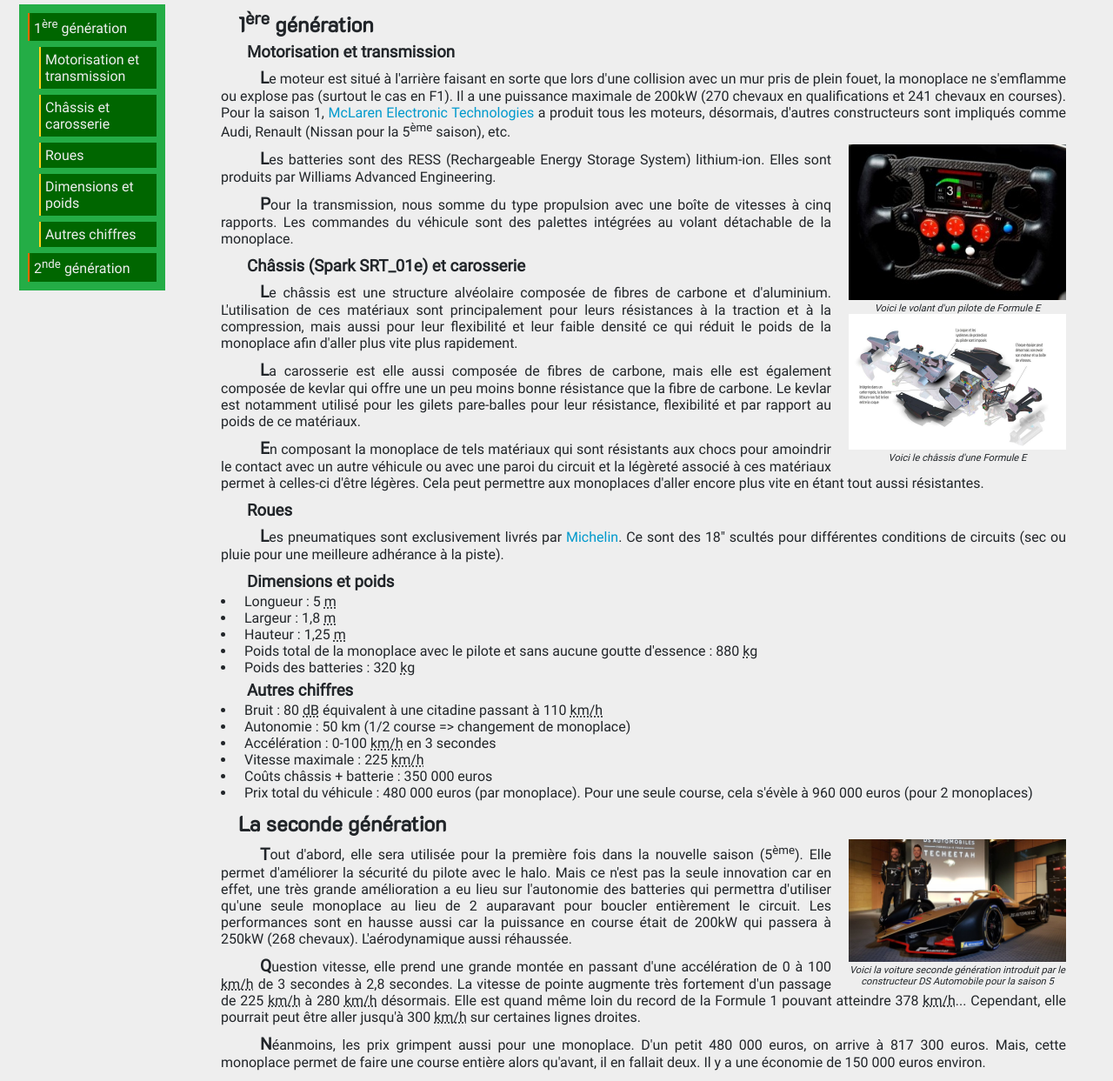
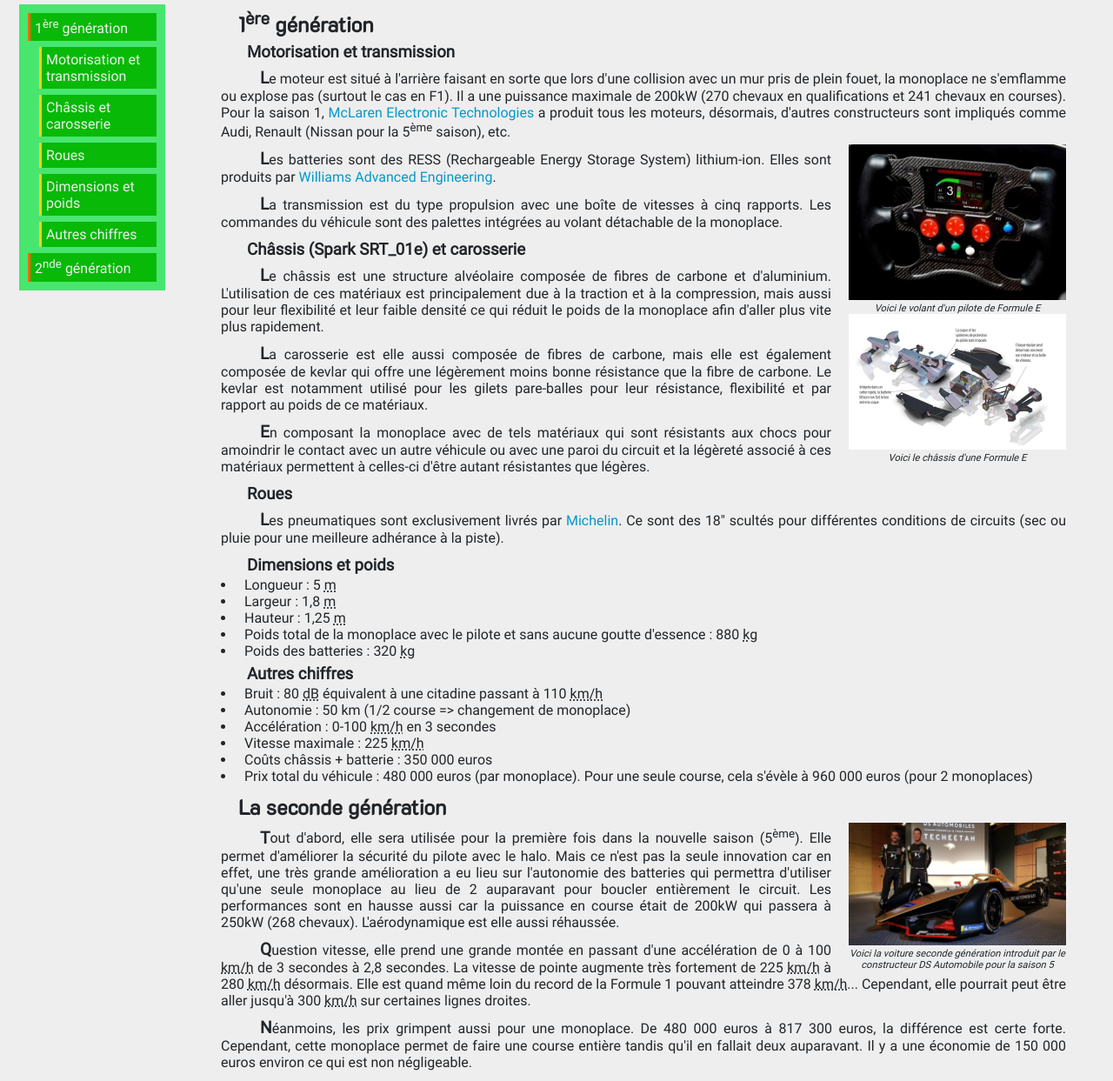
Before and after one commit to Guigui14460/Formule-e, a website: page dist/pages/fiche_technique.html in a window 1280 px wide. Shown: the part 895-2138 px from the top of the page at 87% size. Drawn offline with Linux system fonts and the light colour scheme; grey boxes are pictures that could not be loaded.

Commit message:
Add files via upload

```diff
--- a/dist/pages/fiche_technique.html
+++ b/dist/pages/fiche_technique.html
@@ -67,8 +67,8 @@
 						<img src="../images/formule-e-volant-300x214.jpg" alt="">
 						<figcaption>Voici le volant d'un pilote de Formule E</figcaption>
 					</figure>
-					<p>Les batteries sont des RESS (Rechargeable Energy Storage System) lithium-ion. Elles sont produits par Williams Advanced Engineering.</p>
-					<p>Pour la transmission, nous somme du type propulsion avec une boîte de vitesses à cinq rapports. Les commandes du véhicule sont des palettes intégrées au volant détachable de la monoplace.</p>
+					<p>Les batteries sont des RESS (Rechargeable Energy Storage System) lithium-ion. Elles sont produits par <a href="https://www.williamsf1.com/advanced-engineering">Williams Advanced Engineering</a>.</p>
+					<p>La transmission est du type propulsion avec une boîte de vitesses à cinq rapports. Les commandes du véhicule sont des palettes intégrées au volant détachable de la monoplace.</p>
 				</article>
 				<article id="chassis">
 					<h3>Châssis (Spark SRT_01e) et carosserie</h3>
@@ -76,9 +76,9 @@
 						<img src="../images/chassis.jpg" alt="">
 						<figcaption>Voici le châssis d'une Formule E</figcaption>
 					</figure>
-					<p>Le châssis est une structure alvéolaire composée de fibres de carbone et d'aluminium. L'utilisation de ces matériaux sont principalement pour leurs résistances à la traction et à la compression, mais aussi pour leur flexibilité et leur faible densité ce qui réduit le poids de la monoplace afin d'aller plus vite plus rapidement.</p>
-					<p>La carosserie est elle aussi composée de fibres de carbone, mais elle est également composée de kevlar qui offre une un peu moins bonne résistance que la fibre de carbone. Le kevlar est notamment utilisé pour les gilets pare-balles pour leur résistance, flexibilité et par rapport au poids de ce matériaux.</p>
-					<p>En composant la monoplace de tels matériaux qui sont résistants aux chocs pour amoindrir le contact avec un autre véhicule ou avec une paroi du circuit et la légèreté associé à ces matériaux permet à celles-ci d'être légères. Cela peut permettre aux monoplaces d'aller encore plus vite en étant tout aussi résistantes.</p>
+					<p>Le châssis est une structure alvéolaire composée de fibres de carbone et d'aluminium. L'utilisation de ces matériaux est principalement due à la traction et à la compression, mais aussi pour leur flexibilité et leur faible densité ce qui réduit le poids de la monoplace afin d'aller plus vite plus rapidement.</p>
+					<p>La carosserie est elle aussi composée de fibres de carbone, mais elle est également composée de kevlar qui offre une légèrement moins bonne résistance que la fibre de carbone. Le kevlar est notamment utilisé pour les gilets pare-balles pour leur résistance, flexibilité et par rapport au poids de ce matériaux.</p>
+					<p>En composant la monoplace avec de tels matériaux qui sont résistants aux chocs pour amoindrir le contact avec un autre véhicule ou avec une paroi du circuit et la légèreté associé à ces matériaux permettent à celles-ci d'être autant résistantes que légères.</p>
 				</article>
 				<article id="roues">
 					<h3>Roues</h3>
@@ -112,9 +112,9 @@
 					<img src="../images/techeetah-saison-5-1024x576.jpg" alt="">
 					<figcaption>Voici la voiture seconde génération introduit par le constructeur DS Automobile pour la saison 5</figcaption>
 				</figure>
-				<p>Tout d'abord, elle sera utilisée pour la première fois dans la nouvelle saison (5<sup>ème</sup>). Elle permet d'améliorer la sécurité du pilote avec le halo. Mais ce n'est pas la seule innovation car en effet, une très grande amélioration a eu lieu sur l'autonomie des batteries qui permettra d'utiliser qu'une seule monoplace au lieu de 2 auparavant pour boucler entièrement le circuit. Les performances sont en hausse aussi car la puissance en course était de 200kW qui passera à 250kW (268 chevaux). L'aérodynamique aussi réhaussée.</p>
-				<p>Question vitesse, elle prend une grande montée en passant d'une accélération de 0 à 100 <abbr title="kilomètres par heure">km/h</abbr> de 3 secondes à 2,8 secondes. La vitesse de pointe augmente très fortement d'un passage de 225 <abbr title="kilomètres par heure">km/h</abbr> à 280 <abbr title="kilomètres par heure">km/h</abbr> désormais. Elle est quand même loin du record de la Formule 1 pouvant atteindre 378 <abbr title="kilomètres par heure">km/h</abbr>... Cependant, elle pourrait peut être aller jusqu'à 300 <abbr title="kilomètres par heure">km/h</abbr> sur certaines lignes droites.</p>
-				<p>Néanmoins, les prix grimpent aussi pour une monoplace. D'un petit 480 000 euros, on arrive à 817 300 euros. Mais, cette monoplace permet de faire une course entière alors qu'avant, il en fallait deux. Il y a une économie de 150 000 euros environ.</p>
+				<p>Tout d'abord, elle sera utilisée pour la première fois dans la nouvelle saison (5<sup>ème</sup>). Elle permet d'améliorer la sécurité du pilote avec le halo. Mais ce n'est pas la seule innovation car en effet, une très grande amélioration a eu lieu sur l'autonomie des batteries qui permettra d'utiliser qu'une seule monoplace au lieu de 2 auparavant pour boucler entièrement le circuit. Les performances sont en hausse aussi car la puissance en course était de 200kW qui passera à 250kW (268 chevaux). L'aérodynamique est elle aussi réhaussée.</p>
+				<p>Question vitesse, elle prend une grande montée en passant d'une accélération de 0 à 100 <abbr title="kilomètres par heure">km/h</abbr> de 3 secondes à 2,8 secondes. La vitesse de pointe augmente très fortement de 225 <abbr title="kilomètres par heure">km/h</abbr> à 280 <abbr title="kilomètres par heure">km/h</abbr> désormais. Elle est quand même loin du record de la Formule 1 pouvant atteindre 378 <abbr title="kilomètres par heure">km/h</abbr>... Cependant, elle pourrait peut être aller jusqu'à 300 <abbr title="kilomètres par heure">km/h</abbr> sur certaines lignes droites.</p>
+				<p>Néanmoins, les prix grimpent aussi pour une monoplace. De 480 000 euros à 817 300 euros, la différence est certe forte. Cependant, cette monoplace permet de faire une course entière tandis qu'il en fallait deux auparavant. Il y a une économie de 150 000 euros environ ce qui est non négligeable.</p>
 				<div class="center-iframe">
 					<iframe src="https://www.youtube-nocookie.com/embed/TypQX-Jx0hI" allow="accelerometer; autoplay; encrypted-media; gyroscope; picture-in-picture" allowfullscreen></iframe>
 				</div>
--- a/dist/styles/main.css
+++ b/dist/styles/main.css
@@ -201,18 +201,18 @@
 	padding: 0;
 	padding: 3px;
 	list-style-type: none;
-	background-color: #24ad46;
+	background-color: #48e66f;
 }
 aside ul li {
-	background-color: #006600;
+	background-color: #08b908;
 	padding: 5px;
 	margin: 7px;
-	border-left: 2px solid #ff6600;
+	border-left: 3px solid #ff6600;
 }
 /* On met une marges à gauche pour les éléments li de class sub-section pour qu'ils soient affiché comme une sous-partie */
 aside ul .sub-section {
 	margin-left: 20px;
-	border-left: 2px solid #ffd11a;
+	border-left: 3px solid #ffd11a;
 }
 aside ul li a {
 	display: block;
```
Also changed, not shown: dist/index.html (+1 -1 lines), dist/pages/competition.html (+4 -4 lines), dist/pages/histoire.html (+2 -2 lines), dist/pages/records.html (+1 -1 lines).
